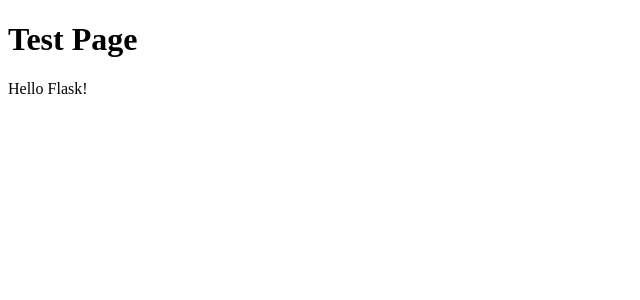
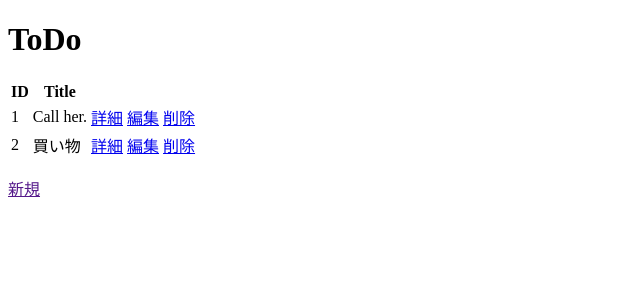
Before and after one commit to FirstSS-Sub/flask-money-savings, a Flask app: page / in a window 1280 px wide. Shown: the top 300 px of the page, without its empty margins (0-640 px from the left). Run offline with Flask 2, Linux system fonts and the light colour scheme; data comes from the database, SQL or seed files in the repository; both versions use the stored data as it was after the commit.

Commit message:
Create Database

```diff
--- a/app.py
+++ b/app.py
@@ -1,7 +1,32 @@
 from flask import Flask, render_template
+from flask_sqlalchemy import SQLAlchemy
 app = Flask(__name__)
+
+app.config['SQLALCHEMY_DATABASE_URI'] = 'sqlite:///todo.db'
+app.config['SQLALCHEMY_TRACK_MODIFICATIONS'] = True
+db = SQLAlchemy(app)
+db.create_all()
+
+class Post(db.Model):
+    __tablename__ = "posts"
+    id = db.Column(db.Integer, primary_key=True, autoincrement=True)
+    title = db.Column(db.Text())
+    content = db.Column(db.Text())
 
 @app.route('/')
 def index():
-    message = "Hello Flask!"
-    return render_template("index.html", message = message)
+    posts = Post.query.all()
+    return render_template("index.html", posts = posts)
+
+@app.route('/show/<int:id>')
+def show(id):
+    post = Post.query.get(id)
+    return render_template("show.html", post = post)
+
+@app.route('/destroy/<int:id>')
+def destroy(id):
+    post = Post.query.get(id)
+    db.session.delete(post)
+    db.commit()
+    posts = Post.query.all()
+    return render_template("index.html", posts = posts)
--- a/templates/index.html
+++ b/templates/index.html
@@ -1,5 +1,19 @@
 {% extends "layout.html" %}
 {% block content %}
-    <h1>Test Page</h1>
-    <p>{{ message }}</p>
+    <h1>ToDo</h1>
+    <table>
+        <tr><th>ID</th><th>Title</th></tr>
+        {% for post in posts %}
+            <tr>
+                <td>{{ post.id }}</td>
+                <td>{{ post.title }}</td>
+                <td><a href="/show/{{ post.id }}">詳細</a></td>
+                <td><a href="/edit/{{ post.id }}">編集</a></td>
+                <td><a href="/destroy/{{ post.id }}">削除</a></td>
+            </tr>
+        {% endfor %}
+    </table>
+    <p>
+        <a href="">新規</a>
+    </p>
 {% endblock %}
--- a/templates/layout.html
+++ b/templates/layout.html
@@ -1,7 +1,8 @@
 <!DOCTYPE html>
 <html lang="ja">
     <head>
-    <meta charset="UTF-8">
+        <meta charset="utf-8">
+        <title>ToDo</title>
     </head>
     <body>
         {% block content %}
```
Also changed, not shown: templates/show.html (added, +10 -0 lines), todo.db (added), 1 other file. Lines whose indentation alone changed are shown as unchanged.
